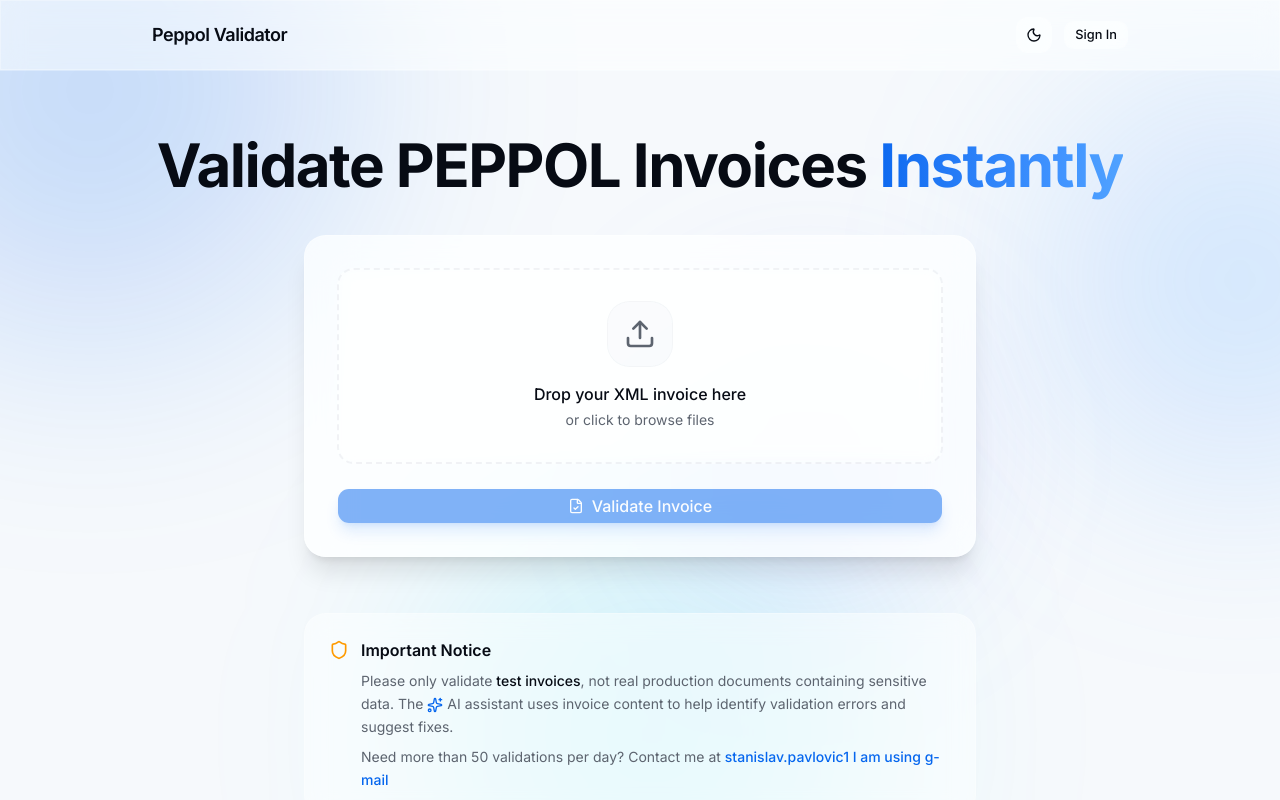
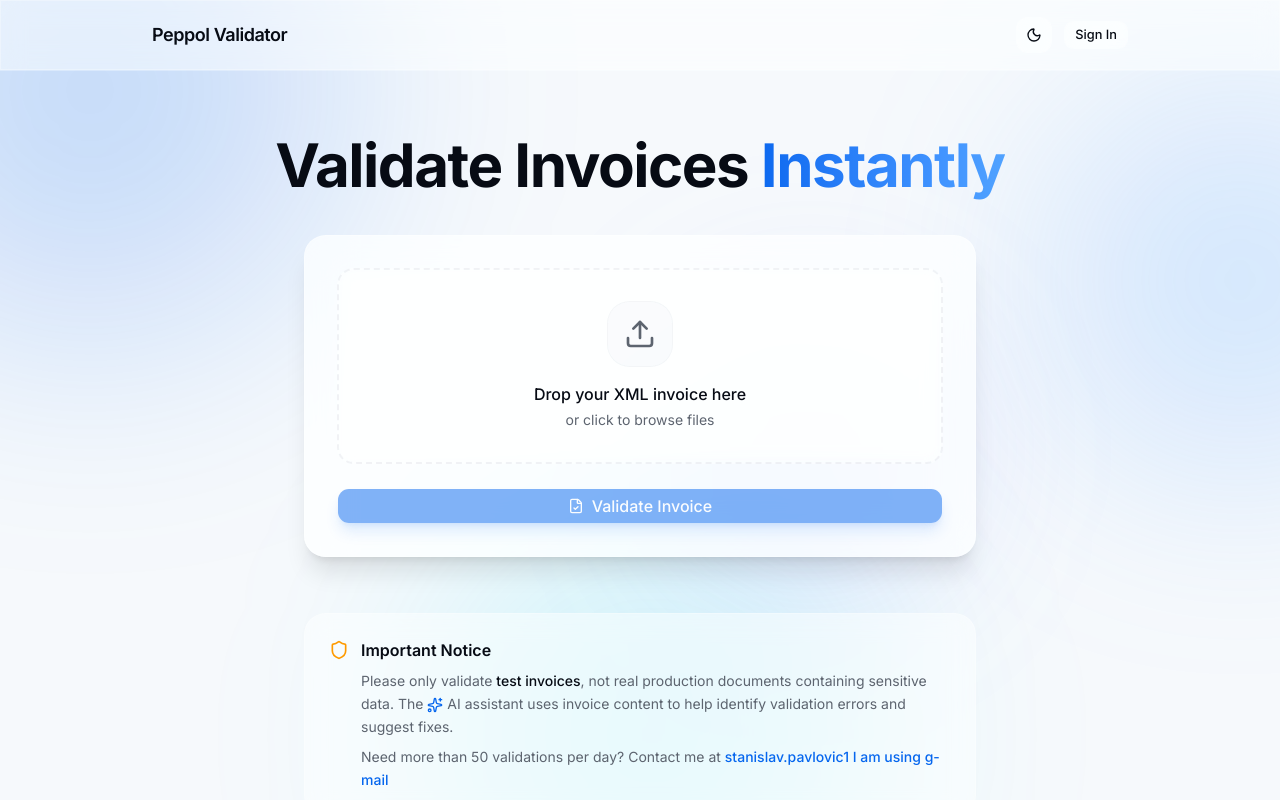
Before and after one commit to stano77/peppol-validator-api, a Next.js app: page / in a window 1280 px wide. Shown: the top 800 px of the page. Built offline with nearby package versions, Linux system fonts and the light colour scheme; no server answers.

Commit message:
feat: update landing content headline to "Validate Invoices"
Co-authored-by: Stanislav Pavlovic <90927493+spavlovic77@users.noreply.github.com>

```diff
--- a/components/landing-content.tsx
+++ b/components/landing-content.tsx
@@ -243,7 +243,7 @@ export function LandingContent({
               transition={{ duration: 0.6 }}
               className="text-4xl font-bold tracking-tight text-foreground md:text-5xl lg:text-6xl text-balance"
             >
-              Validate PEPPOL Invoices
+              Validate Invoices
               <span className="bg-gradient-to-r from-primary to-blue-400 bg-clip-text text-transparent">
                 {" "}
                 Instantly
```
